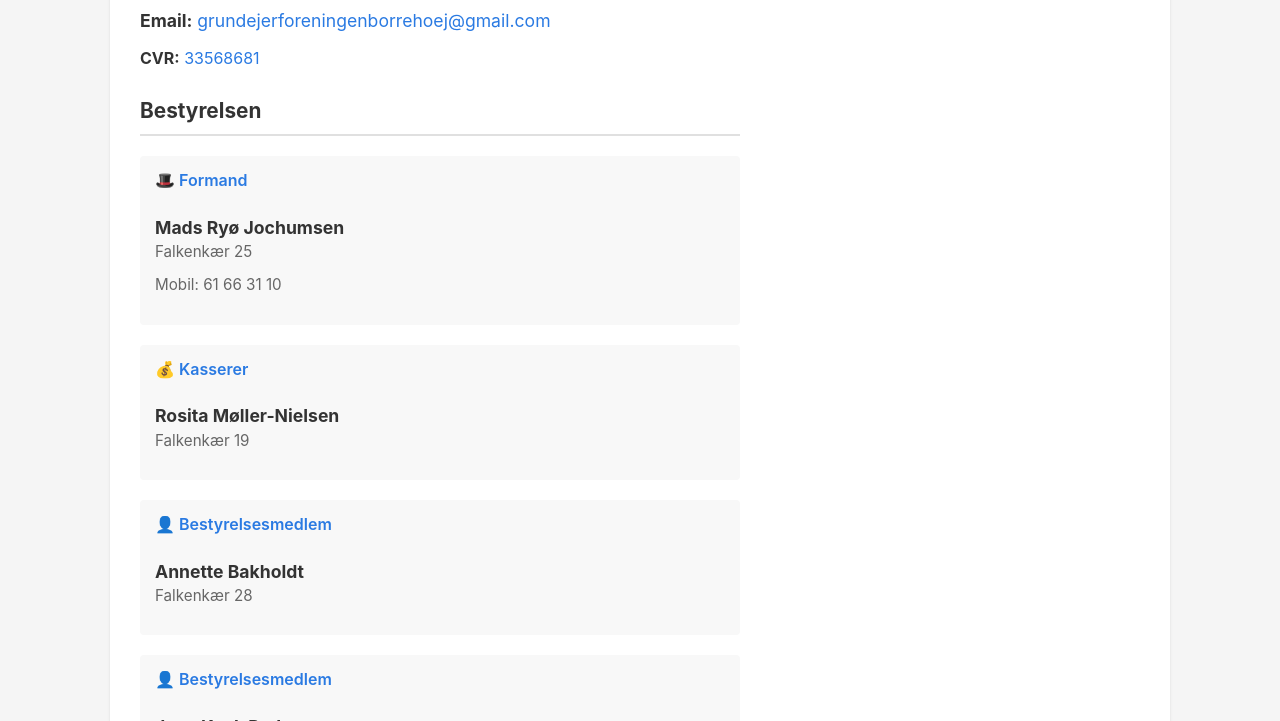
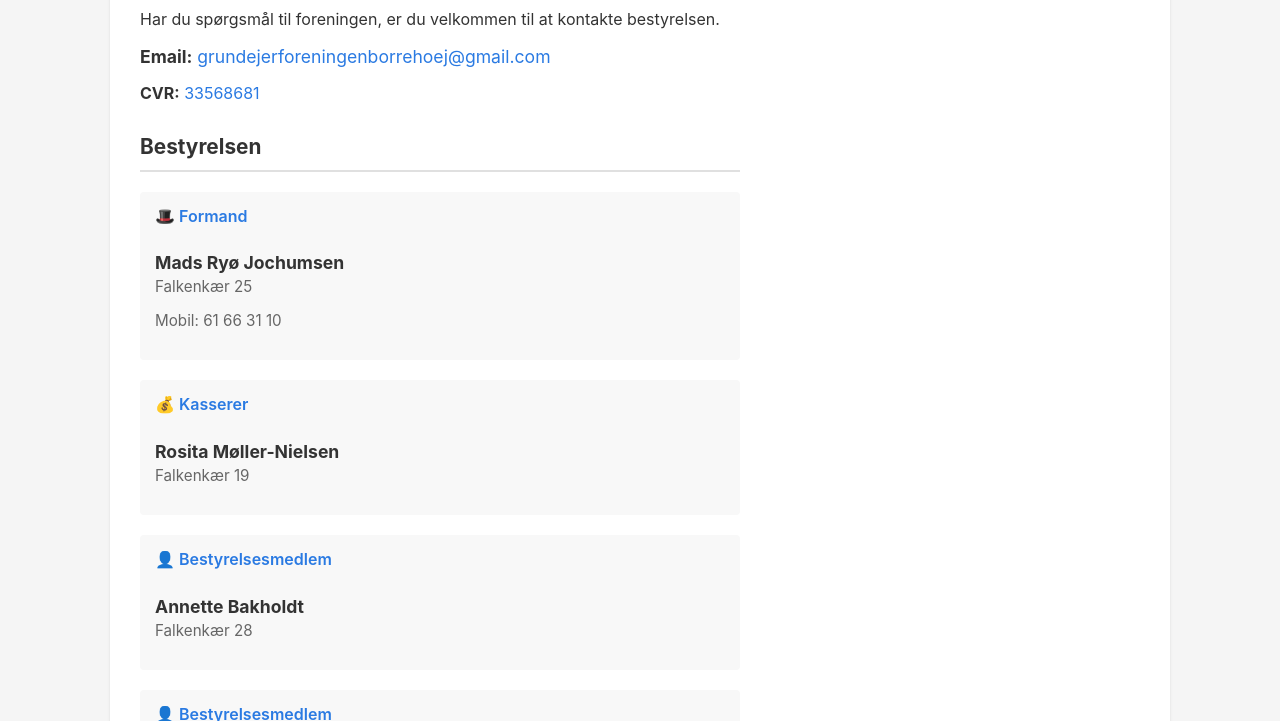
Before and after one commit to joensen/grundejerforeningen-borrehoej, a plain HTML site: page kontakt.html in a window 1280 px wide. Shown: the part 379-1100 px from the top of the page. Drawn offline with nearby package versions, Linux system fonts and the light colour scheme.

Commit message:
Add welcoming introduction to contact page

```diff
--- a/kontakt.html
+++ b/kontakt.html
@@ -59,6 +59,7 @@
                     <h2 class="entry-title">Kontakt</h2>
                 </header>
                 <div class="entry-content">
+                    <p>Har du spørgsmål til foreningen, er du velkommen til at kontakte bestyrelsen.</p>
                     <section class="contact-info">
                         <p class="contact-email">
                             <strong>Email:</strong>
```
